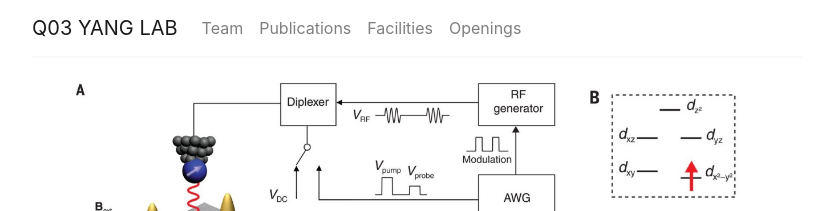
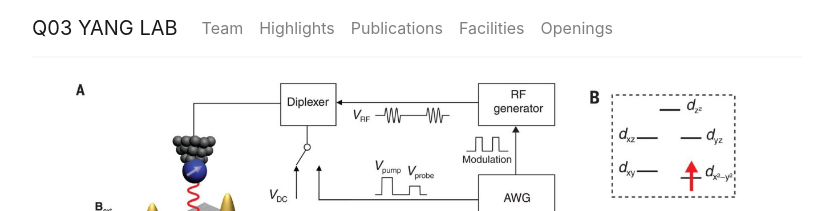
Before and after one commit to ZoomWuun/Q03i, a Jekyll site: the page built from _pages/home.md, in a window 1280 px wide. Shown: the top 211 px of the page, without its empty margins (223-1056 px from the left). Built offline with Jekyll 4.4.1, drawn with Linux system fonts in a browser that asks for light colours.

Commit message:
Add files via upload

```diff
--- a/_includes/header.html
+++ b/_includes/header.html
@@ -19,6 +19,10 @@
 				</li>
 
 				<li>
+					<a class="nav-link" href="/highlights">Highlights</a>
+				</li>
+
+				<li>
 					<a class="nav-link" href="/publications_new">Publications</a>
 				</li>
 
```
